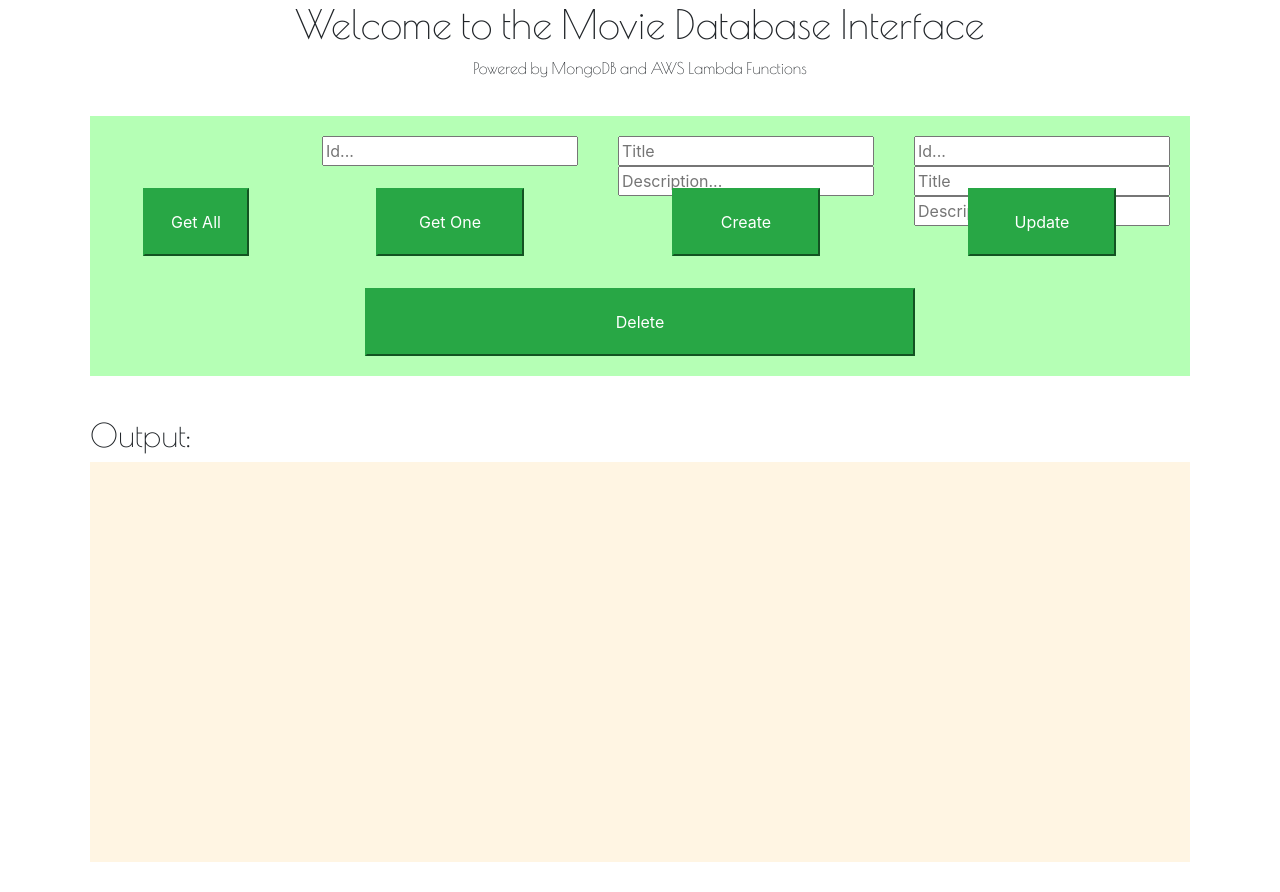
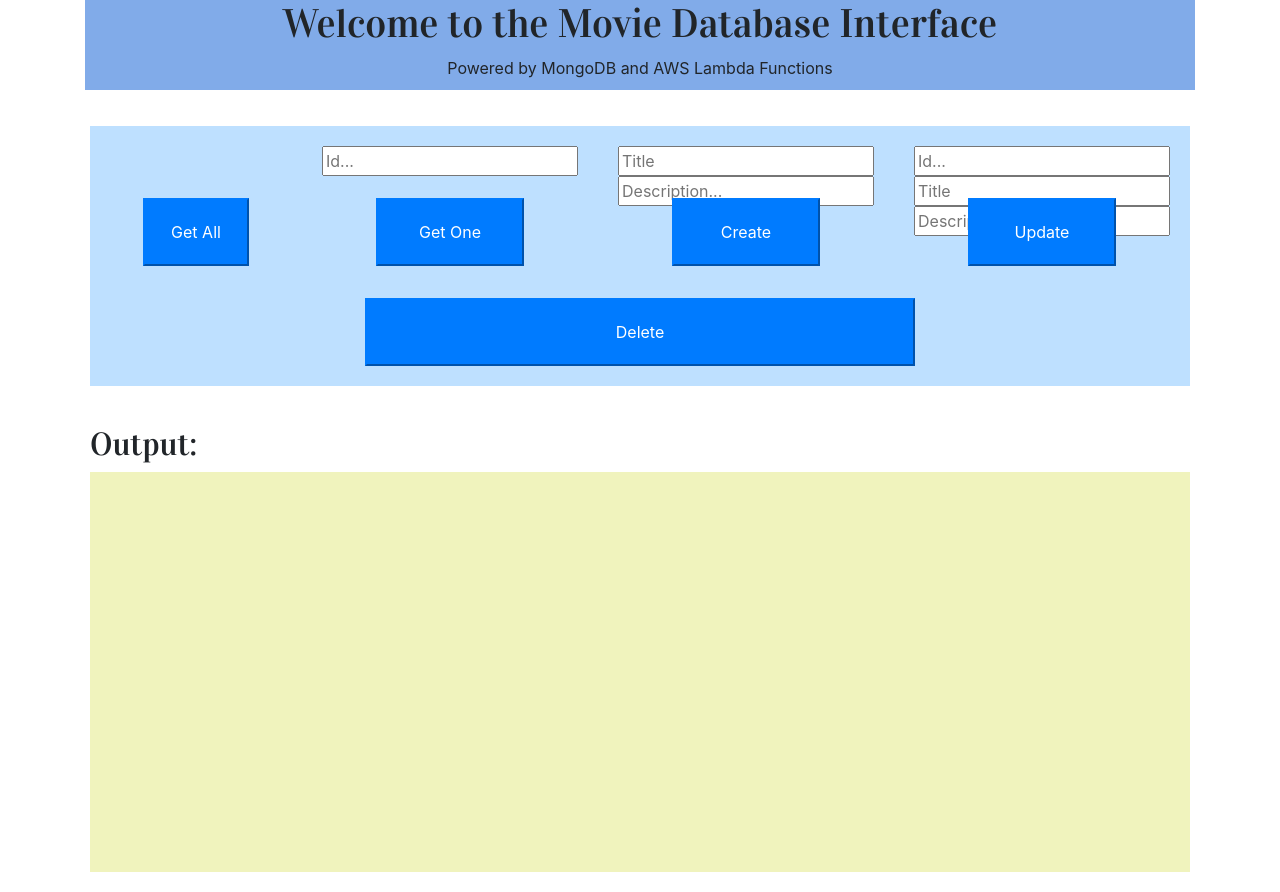
Before and after one commit to kogden/lambda-db-web-interface, an Angular app: page / in a window 1280 px wide. Built offline with nearby package versions, Linux system fonts and the light colour scheme.

Commit message:
design changes

```diff
--- a/src/app/app.component.html
+++ b/src/app/app.component.html
@@ -1,19 +1,22 @@
 <!DOCTYPE html>
 <div class="container">
-  <h1 class="text-center">Welcome to the Movie Database Interface</h1>
-  <p class="text-center" id="poweredBy">Powered by MongoDB and AWS Lambda Functions</p>
+  <div class="header">
+    <h1 class="text-center">Welcome to the Movie Database Interface</h1>
+    <p class="text-center" id="poweredBy">Powered by MongoDB and AWS Lambda Functions</p>
+  </div>
+
   <div class="row options">
 
     <div class="col text-center working">
       <form target="_self" method="get" action="https://vivycsg88i.execute-api.us-east-1.amazonaws.com/Public/notes/">
-        <button class="btn-success" id="noInput" (click)="getAll()">Get All</button>
+        <button class="btn-primary" id="noInput" (click)="getAll()">Get All</button>
       </form>
     </div>
 
     <div class="col text-center working">
       <form target="_self" method="get" action="https://vivycsg88i.execute-api.us-east-1.amazonaws.com/Public/notes/">
         <input type="text" name="getOne" placeholder="Id..." id="takeId" #getonebox>
-        <button class="btn-success" id="noInput" (click)="getOne(getonebox.value); getonebox.value = '' ">Get One</button>
+        <button class="btn-primary" id="noInput" (click)="getOne(getonebox.value); getonebox.value = '' ">Get One</button>
       </form>
     </div>
 
@@ -21,7 +24,8 @@
       <form target="_self" method="post" action="https://vivycsg88i.execute-api.us-east-1.amazonaws.com/Public/notes/">
         <input type="text" name="create" placeholder="Title" id="titleEntry" #titleenter>
         <input type="text" name="create" placeholder="Description..." id="descEntry" #descenter>
-        <button class="btn-success" (click)="create(titleenter.value, descenter.value); titleenter.value = ''; descenter.value = '';" id="noInput">Create</button>
+        <button class="btn-primary" (click)="create(titleenter.value, descenter.value); titleenter.value = ''; descenter.value = '';"
+          id="noInput">Create</button>
       </form>
     </div>
 
@@ -30,14 +34,14 @@
         <input type="text" name="update" placeholder="Id..." #entid>
         <input type="text" name="create" placeholder="Title" id="titleEntry" #enttit>
         <input type="text" name="create" placeholder="Description..." #entdesc>
-        <button class="btn-success" id="noInput" (click)="update(entid.value, enttit.value, entdesc.value); entid.value = ''; enttit.value = ''; entdesc.value = '';">Update</button>
+        <button class="btn-primary" id="noInput" (click)="update(entid.value, enttit.value, entdesc.value); entid.value = ''; enttit.value = ''; entdesc.value = '';">Update</button>
       </form>
     </div>
 
     <div class="col text-center working">
       <form target="_self" method="get">
         <input type="text" name="delete" placeholder="Id..." #deletebox>
-        <button class="btn-success" id="noInput" (click)="delete(deletebox.value); deletebox.value = '' ">Delete</button>
+        <button class="btn-primary" id="noInput" (click)="delete(deletebox.value); deletebox.value = '' ">Delete</button>
       </form>
     </div>
 
@@ -52,8 +56,7 @@
         </h5>
         <p>
           "{{ oneMovie.description }}"
-          <br>
-          id: {{ oneMovie._id }}
+          <br> id: {{ oneMovie._id }}
         </p>
         <hr>
       </div>
@@ -64,8 +67,7 @@
           </h5>
           <p>
             "{{ movie.description }}"
-            <br>
-            id: {{ movie._id }}
+            <br> id: {{ movie._id }}
           </p>
           <hr>
         </li>
--- a/src/app/app.component.scss
+++ b/src/app/app.component.scss
@@ -1,21 +1,29 @@
-@import url("https://fonts.googleapis.com/css?family=Poiret+One");
-$poiret: "Poiret One", cursive;
-$working:rgba(103, 255, 103, 0.486);
-$in-progress:rgba(250, 107, 71, 0.808);
+@import url('https://fonts.googleapis.com/css?family=Vidaloka');
+$vidaloka: 'Vidaloka', serif;
+
+$working: #bee0ff;
+$in-progress: rgba(250, 107, 71, 0.808);
+$head-color:rgb(129, 171, 233);
+$output: #F0F3BD;
+$special-output: rgb(250, 216, 165);
 
 .container {
   position: relative;
 
+  .header {
+    background-color: $head-color;
+  }
+
   h1 {
-    font-family: $poiret;
+    font-family: $vidaloka;
   }
 
   #poweredBy {
-    font-family: $poiret;
+    padding-bottom:10px;
   }
 
   h2 {
-    font-family: $poiret;
+    font-family: $vidaloka;
   }
 
   .row {
@@ -25,7 +33,7 @@ $in-progress:rgba(250, 107, 71, 0.808);
       width: 100%;
       height: 400px;
       overflow: scroll;
-      background-color: rgb(255, 245, 227);
+      background-color: $output;
       text-align: left;
 
       li {
@@ -65,7 +73,7 @@ $in-progress:rgba(250, 107, 71, 0.808);
   }
 
   #getOneStyle {
-    background-color: rgb(255, 226, 173);
+    background-color: $special-output;
 
     * {
       padding-left: 10px;
```
